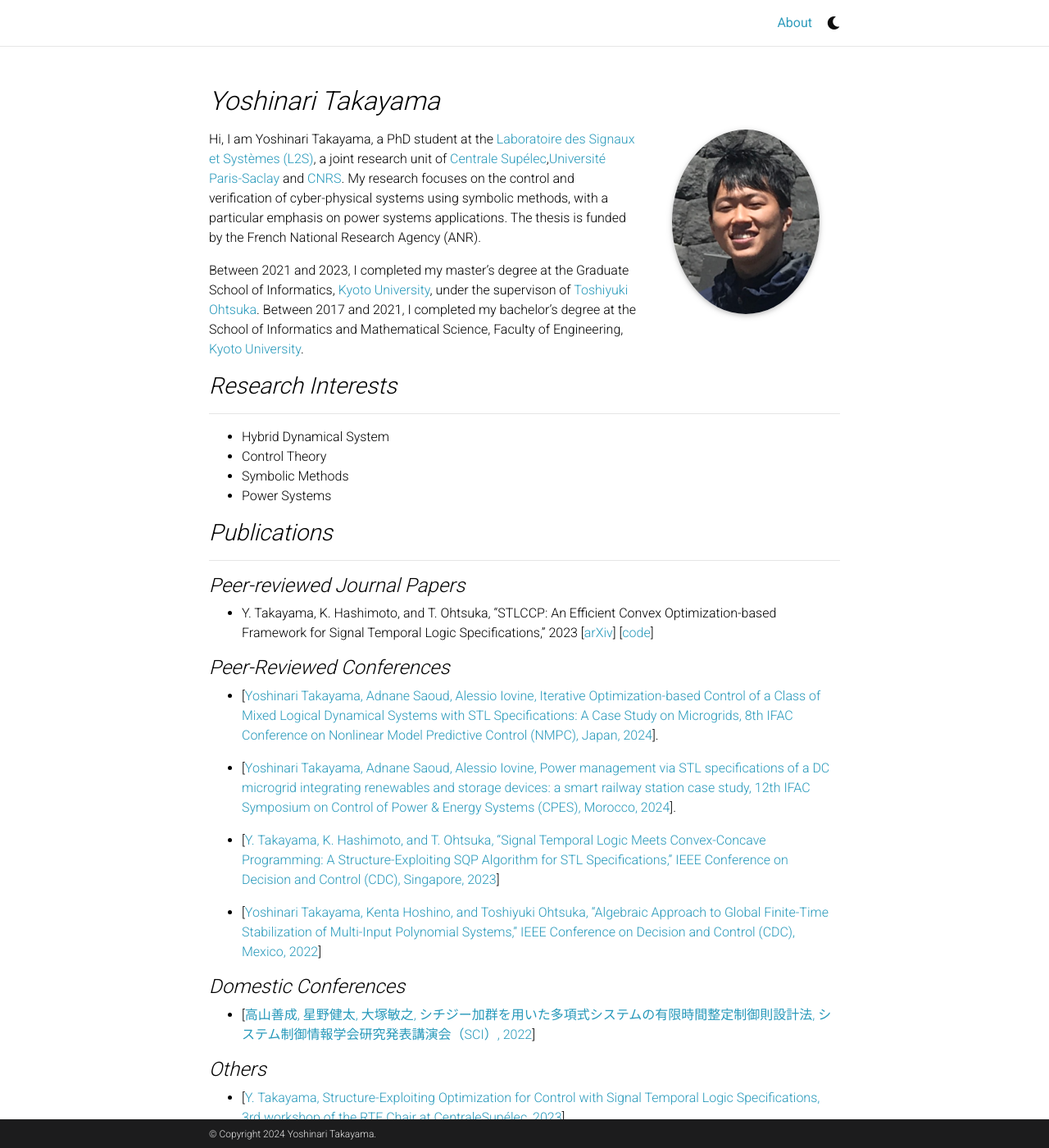
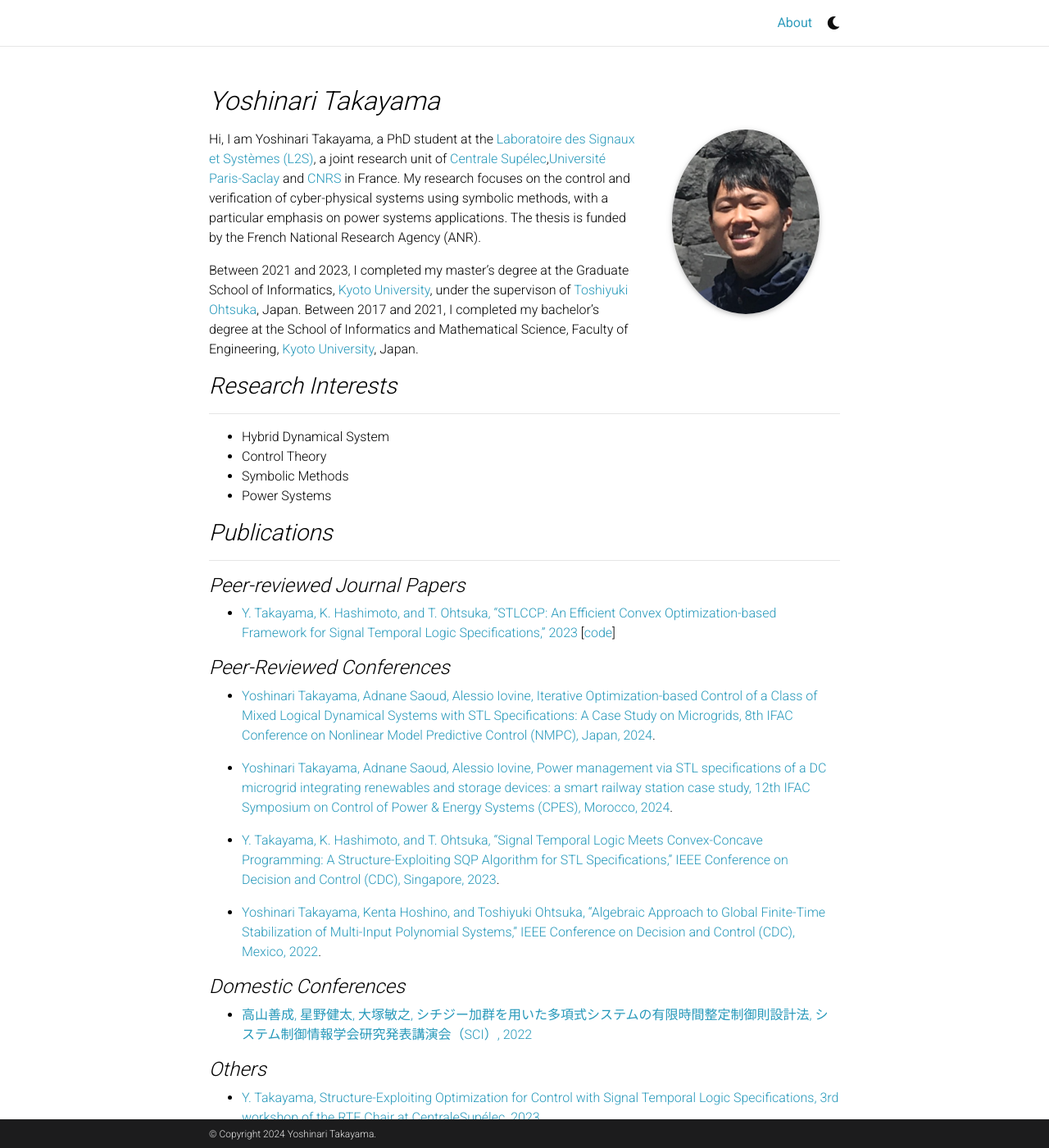
Before and after one commit to yotakayama/yotakayama.github.io, a Jekyll site: the page built from _pages/about.md, in a window 1280 px wide and 1400 px high. Shown: the whole window at 82% size. Built offline with Jekyll 4.4.1, drawn with Linux system fonts in a browser that asks for light colours; comment, search, counter and statistics services are not loaded; a style sheet for code colours, icons or effects is not loaded.

Commit message:
CPES and NMPC

```diff
--- a/_pages/about.md
+++ b/_pages/about.md
@@ -17,9 +17,9 @@
 # Université Paris-Saclay, CNRS, Laboratoire des Signaux et Systèmes, 91190, Gif-sur-Yvette, France
 ---
 
-Hi, I am Yoshinari Takayama, a PhD student at the [Laboratoire des Signaux et Systèmes (L2S)](https://l2s.centralesupelec.fr), a joint research unit of [Centrale Supélec](https://www.centralesupelec.fr/en/),[Université Paris-Saclay](https://www.universite-paris-saclay.fr/en/) and [CNRS](https://www.cnrs.fr/en/). My research focuses on the control and verification of cyber-physical systems using symbolic methods, with a particular emphasis on power systems applications. The thesis is funded by the French National Research Agency (ANR).
+Hi, I am Yoshinari Takayama, a PhD student at the [Laboratoire des Signaux et Systèmes (L2S)](https://l2s.centralesupelec.fr), a joint research unit of [Centrale Supélec](https://www.centralesupelec.fr/en/),[Université Paris-Saclay](https://www.universite-paris-saclay.fr/en/) and [CNRS](https://www.cnrs.fr/en/) in France. My research focuses on the control and verification of cyber-physical systems using symbolic methods, with a particular emphasis on power systems applications. The thesis is funded by the French National Research Agency (ANR).
 
-Between 2021 and 2023, I completed my master's degree at the Graduate School of Informatics, [Kyoto University](https://www.kyoto-u.ac.jp/en), under the supervison of [Toshiyuki Ohtsuka](http://www.ids.sys.i.kyoto-u.ac.jp/~ohtsuka/index.htm). Between 2017 and 2021, I completed my bachelor's degree at the School of Informatics and Mathematical Science, Faculty of Engineering, [Kyoto University](https://www.kyoto-u.ac.jp/en).
+Between 2021 and 2023, I completed my master's degree at the Graduate School of Informatics, [Kyoto University](https://www.kyoto-u.ac.jp/en), under the supervison of [Toshiyuki Ohtsuka](http://www.ids.sys.i.kyoto-u.ac.jp/~ohtsuka/index.htm), Japan. Between 2017 and 2021, I completed my bachelor's degree at the School of Informatics and Mathematical Science, Faculty of Engineering, [Kyoto University](https://www.kyoto-u.ac.jp/en), Japan.
 
 
  <style>/*
@@ -55,22 +55,22 @@
 ### *Publications*
 ---------------------------------------
 #### *Peer-reviewed Journal Papers*
-- Y. Takayama, K. Hashimoto, and T. Ohtsuka, "STLCCP: An Efficient Convex Optimization-based Framework for Signal Temporal Logic Specifications," 2023 [[arXiv](https://arxiv.org/abs/2305.09441)] [[code](https://github.com/yotakayama/stlccp)]
+- [Y. Takayama, K. Hashimoto, and T. Ohtsuka, "STLCCP: An Efficient Convex Optimization-based Framework for Signal Temporal Logic Specifications," 2023](https://arxiv.org/abs/2305.09441) [[code](https://github.com/yotakayama/stlccp)]
 
 #### *Peer-Reviewed Conferences*
-- [[Yoshinari Takayama, Adnane Saoud, Alessio Iovine, Iterative Optimization-based Control of a Class of Mixed Logical Dynamical Systems with STL Specifications: A Case Study on Microgrids, 8th IFAC Conference on Nonlinear Model Predictive Control (NMPC), Japan, 2024](https://hal.science/hal-04548049)].
+- [Yoshinari Takayama, Adnane Saoud, Alessio Iovine, Iterative Optimization-based Control of a Class of Mixed Logical Dynamical Systems with STL Specifications: A Case Study on Microgrids, 8th IFAC Conference on Nonlinear Model Predictive Control (NMPC), Japan, 2024](https://hal.science/hal-04548049).
 
-- [[Yoshinari Takayama, Adnane Saoud, Alessio Iovine, Power management via STL specifications of a DC microgrid integrating renewables and storage devices: a smart railway station case study, 12th IFAC Symposium on Control of Power & Energy Systems (CPES), Morocco, 2024](https://hal.science/hal-04576820)].
+- [Yoshinari Takayama, Adnane Saoud, Alessio Iovine, Power management via STL specifications of a DC microgrid integrating renewables and storage devices: a smart railway station case study, 12th IFAC Symposium on Control of Power & Energy Systems (CPES), Morocco, 2024](https://hal.science/hal-04576820).
 
-- [[Y. Takayama, K. Hashimoto, and T. Ohtsuka, "Signal Temporal Logic Meets Convex-Concave Programming: A Structure-Exploiting SQP Algorithm for STL Specifications," IEEE Conference on Decision and Control (CDC), Singapore, 2023](https://ieeexplore.ieee.org/document/103836055)]
+- [Y. Takayama, K. Hashimoto, and T. Ohtsuka, "Signal Temporal Logic Meets Convex-Concave Programming: A Structure-Exploiting SQP Algorithm for STL Specifications," IEEE Conference on Decision and Control (CDC), Singapore, 2023](https://ieeexplore.ieee.org/document/103836055).
 
-- [[Yoshinari Takayama, Kenta Hoshino, and Toshiyuki Ohtsuka, "Algebraic Approach to Global Finite-Time Stabilization of Multi-Input Polynomial Systems," IEEE Conference on Decision and Control (CDC), Mexico, 2022](https://ieeexplore.ieee.org/document/9992595)]
+- [Yoshinari Takayama, Kenta Hoshino, and Toshiyuki Ohtsuka, "Algebraic Approach to Global Finite-Time Stabilization of Multi-Input Polynomial Systems," IEEE Conference on Decision and Control (CDC), Mexico, 2022](https://ieeexplore.ieee.org/document/9992595).
 
 #### *Domestic Conferences*
-- [[高山善成, 星野健太, 大塚敏之, シチジー加群を用いた多項式システムの有限時間整定制御則設計法, システム制御情報学会研究発表講演会（SCI）, 2022](https://cir.nii.ac.jp/crid/1520010842629404544)]
+- [高山善成, 星野健太, 大塚敏之, シチジー加群を用いた多項式システムの有限時間整定制御則設計法, システム制御情報学会研究発表講演会（SCI）, 2022](https://cir.nii.ac.jp/crid/1520010842629404544)
 
 #### *Others*
-- [[Y. Takayama, Structure-Exploiting Optimization for Control with Signal Temporal Logic Specifications, 3rd workshop of the RTE Chair at CentraleSupélec, 2023](https://csrte23.sciencesconf.org/)]
+- [Y. Takayama, Structure-Exploiting Optimization for Control with Signal Temporal Logic Specifications, 3rd workshop of the RTE Chair at CentraleSupélec, 2023](https://csrte23.sciencesconf.org/)
 
 
 <!--
```
